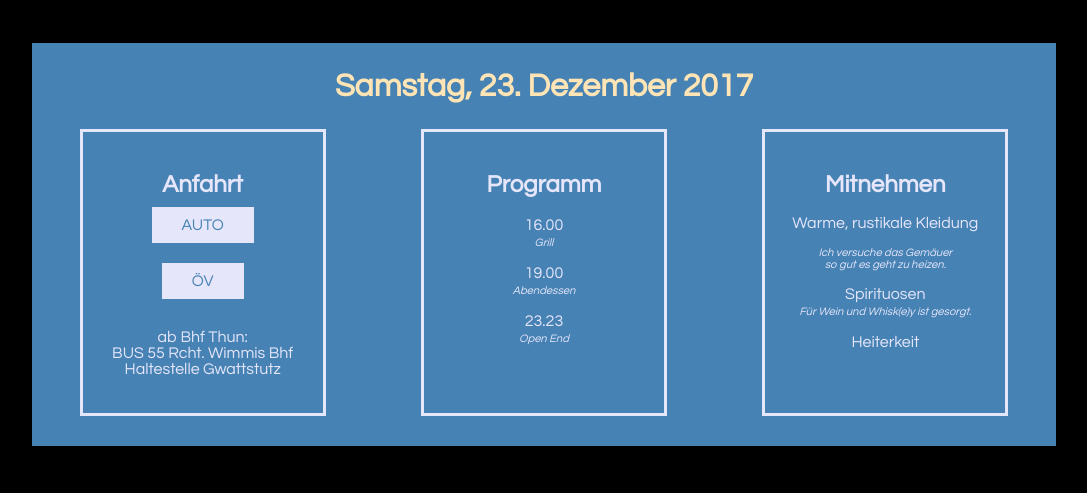
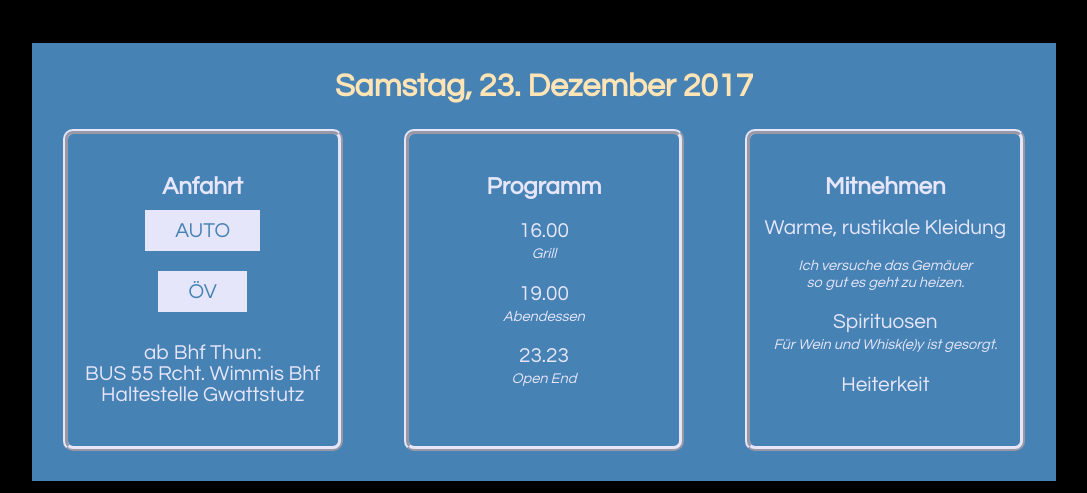
Before and after one commit to ecphelion/geburi, a plain HTML site: page index.html in a window 1280 px wide. Shown: the part 920-1413 px from the top of the page, without its empty margins (96-1183 px from the left). Drawn offline with Linux system fonts and the light colour scheme.

Commit message:
small changes

```diff
--- a/resources/css/style.css
+++ b/resources/css/style.css
@@ -20,7 +20,7 @@ header {
   width: 1024px;
   height: 200px;
   background-color: steelblue;
-  border-bottom: 2px solid lavender;
+  border-bottom: 5px solid lavender;
   font-size: 1.5em;
   padding-top: 30px;
 }
@@ -72,6 +72,10 @@ section {
   font-size: 2em;
 }
 
+.description p {
+  font-size: 1.3em;
+}
+
 .multibox {
   display: flex;
   justify-content: space-around;
@@ -79,9 +83,10 @@ section {
 }
 
 .multibox div {
-  border: 3px solid lavender;
+  border: 5px ridge lavender;
+  border-radius: 10px;
   padding: 20px 0;
-  width: 240px;
+  width: 270px;
 }
 
 .multibox span {
```
